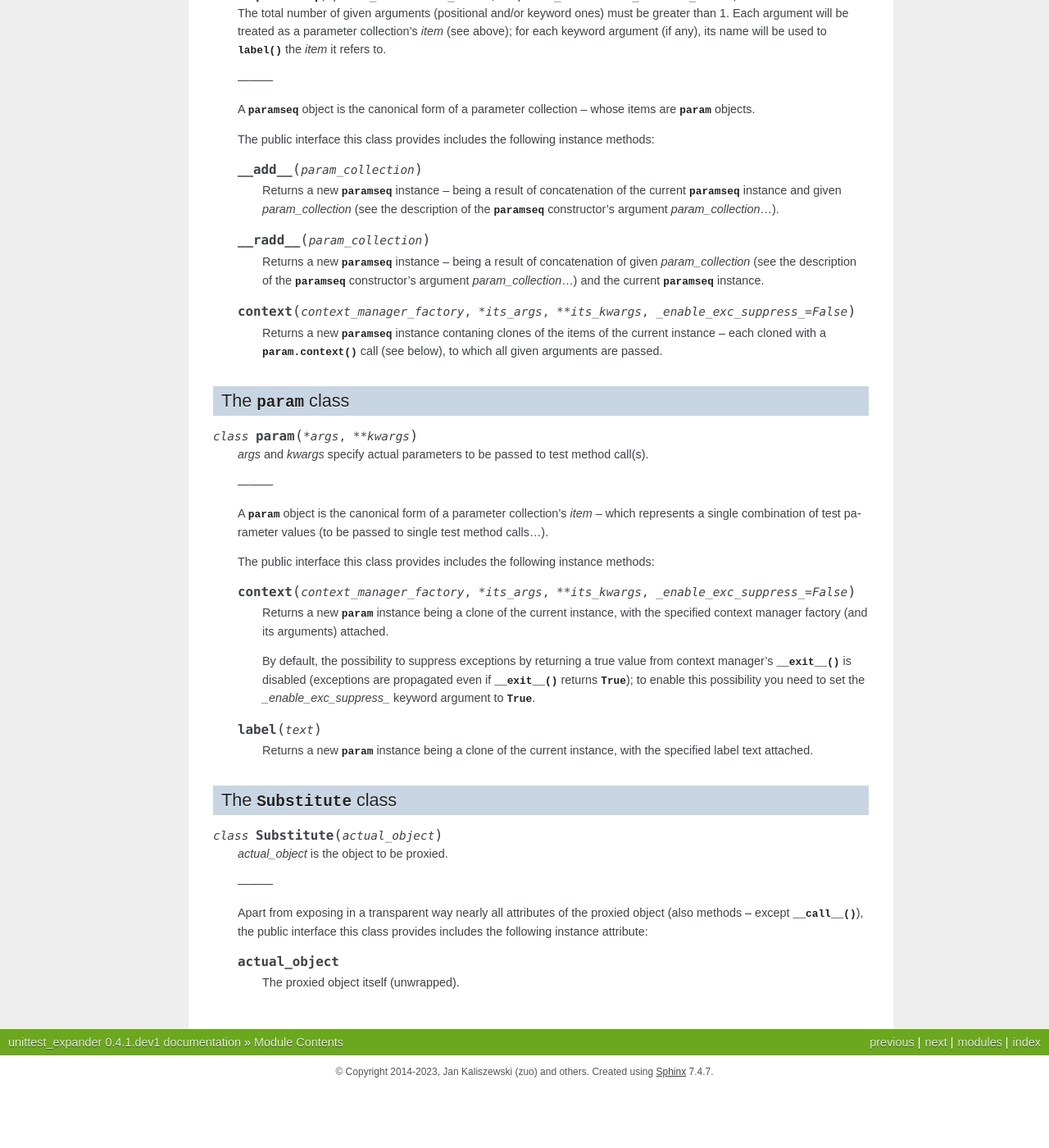
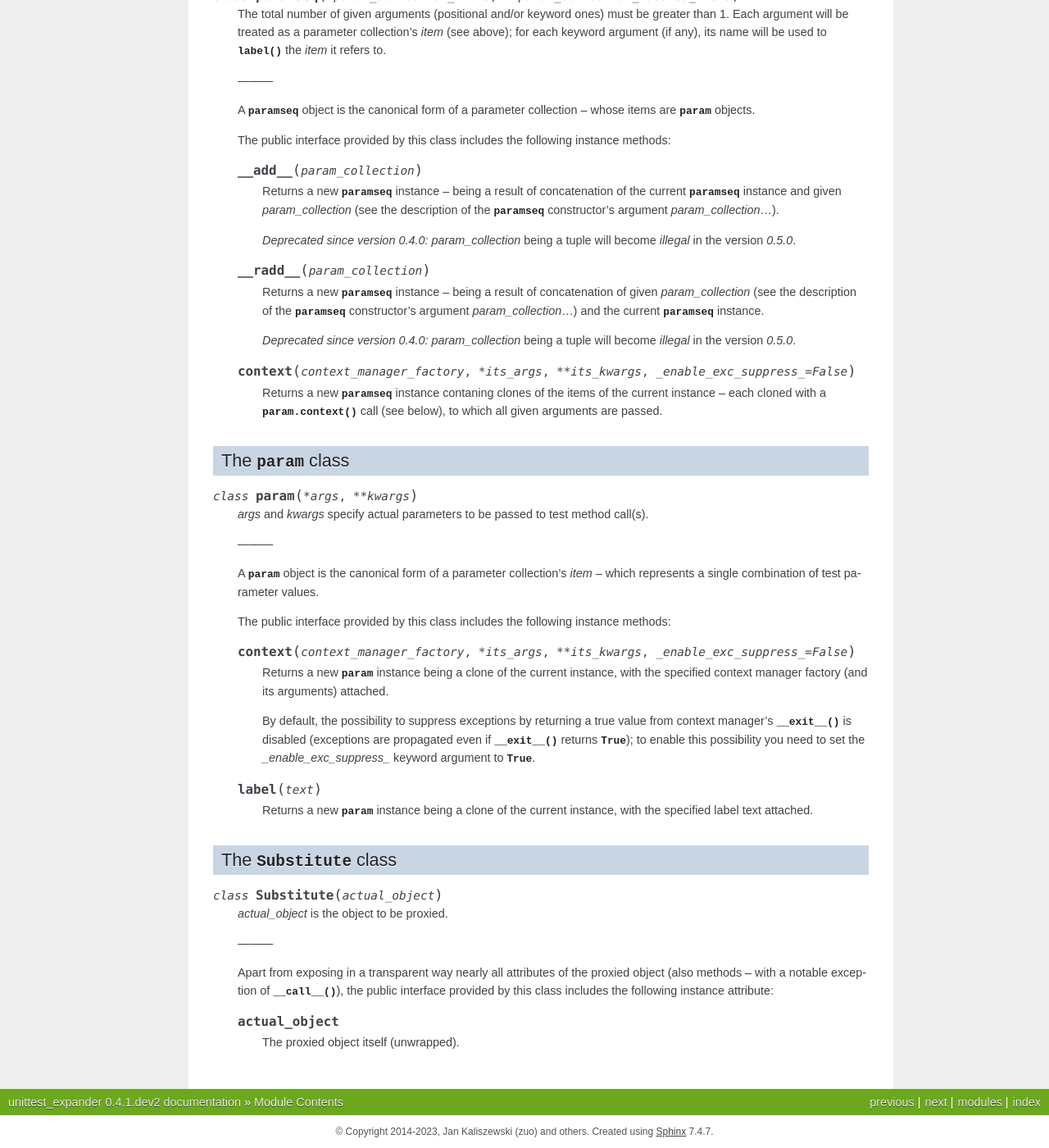
Before and after one commit to zuo/unittest_expander, a Sphinx documentation site: the page built from docs/reference.rst, in a window 1280 px wide and 1400 px high, scrolled down 2055 px. Shown: the whole window at 82% size. Built offline with Sphinx 7.4.7, drawn with Linux system fonts in a browser that asks for light colours; before the commit the page ends 3382 px from its top, so only the background shows below that; some of the changed text lies outside the part shown.

```diff
--- a/CHANGES.rst
+++ b/CHANGES.rst
@@ -1,5 +1,11 @@
 Changes
 =======
+
+Unreleased (to be updated...)
+-----------------------------
+
+* Documentation improvements, updates and minor fixes.
+
 
 0.4.0 (2023-03-16)
 ------------------
--- a/docs/narrative_documentation.rst
+++ b/docs/narrative_documentation.rst
@@ -1,5 +1,5 @@
-Narrative Module Documentation
-==============================
+Narrative Documentation
+=======================
 
 .. automodule:: unittest_expander
    :noindex:
--- a/docs/reference.rst
+++ b/docs/reference.rst
@@ -31,8 +31,8 @@ The :func:`expand` class decorator
    -- are "expanded", that is, actual parametrized versions of those
    methods (and/or classes) are generated.
 
-   The public interface the decorator provides includes also the
-   following attributes (making it possible to :ref:`change how
+   The public interface provided by :func:`expand` includes also the
+   following attributes (making it possible to :ref:`customize how
    names of parametrized test methods and classes are generated
    <custom-name-formatting>`):
 
@@ -157,7 +157,7 @@ The :class:`paramseq` class
    A :class:`paramseq` object is the canonical form of a parameter
    collection -- whose items are :class:`param` objects.
 
-   The public interface this class provides includes the following
+   The public interface provided by this class includes the following
    instance methods:
 
    .. method:: __add__(param_collection)
@@ -167,12 +167,22 @@ The :class:`paramseq` class
       *param_collection* (see the description of the :class:`paramseq`
       constructor's argument *param_collection*...).
 
+      .. deprecated:: 0.4.0
+
+         *param_collection* being a tuple will become *illegal* in the
+         version *0.5.0*.
+
    .. method:: __radd__(param_collection)
 
       Returns a new :class:`paramseq` instance -- being a result of
       concatenation of given *param_collection* (see the description of
       the :class:`paramseq` constructor's argument *param_collection*...)
       and the current :class:`paramseq` instance.
+
+      .. deprecated:: 0.4.0
+
+         *param_collection* being a tuple will become *illegal* in the
+         version *0.5.0*.
 
    .. method:: context(context_manager_factory, \
                        *its_args, **its_kwargs, \
@@ -195,11 +205,10 @@ The :class:`param` class
    ———
 
    A :class:`param` object is the canonical form of a parameter
-   collection's *item* -- which represents a single :ref:`combination of
-   test parameter values <param-basics>` (to be passed to single test
-   method calls...).
+   collection's *item* -- which represents a single :ref:`combination
+   of test parameter values <param-basics>`.
 
-   The public interface this class provides includes the following
+   The public interface provided by this class includes the following
    instance methods:
 
    .. method:: context(context_manager_factory, \
@@ -231,10 +240,10 @@ The :class:`Substitute` class
 
    ———
 
-   Apart from exposing in a transparent way nearly all attributes of the
-   proxied object (also methods -- except :meth:`__call__`), the public
-   interface this class provides includes the following instance
-   attribute:
+   Apart from exposing in a transparent way nearly all attributes of
+   the proxied object (also methods -- with a notable exception of
+   :meth:`__call__`), the public interface provided by this class
+   includes the following instance attribute:
 
    .. attribute:: actual_object
 
--- a/setup.cfg
+++ b/setup.cfg
@@ -1,6 +1,6 @@
 [metadata]
 name = unittest_expander
-version = 0.4.1.dev1
+version = 0.4.1.dev2
 description = Easy and flexible unit test parametrization
 long_description = file: README.rst
 long_description_content_type = text/x-rst
```
Also changed, not shown: other parts of docs/reference.rst (+2 -2 lines).
